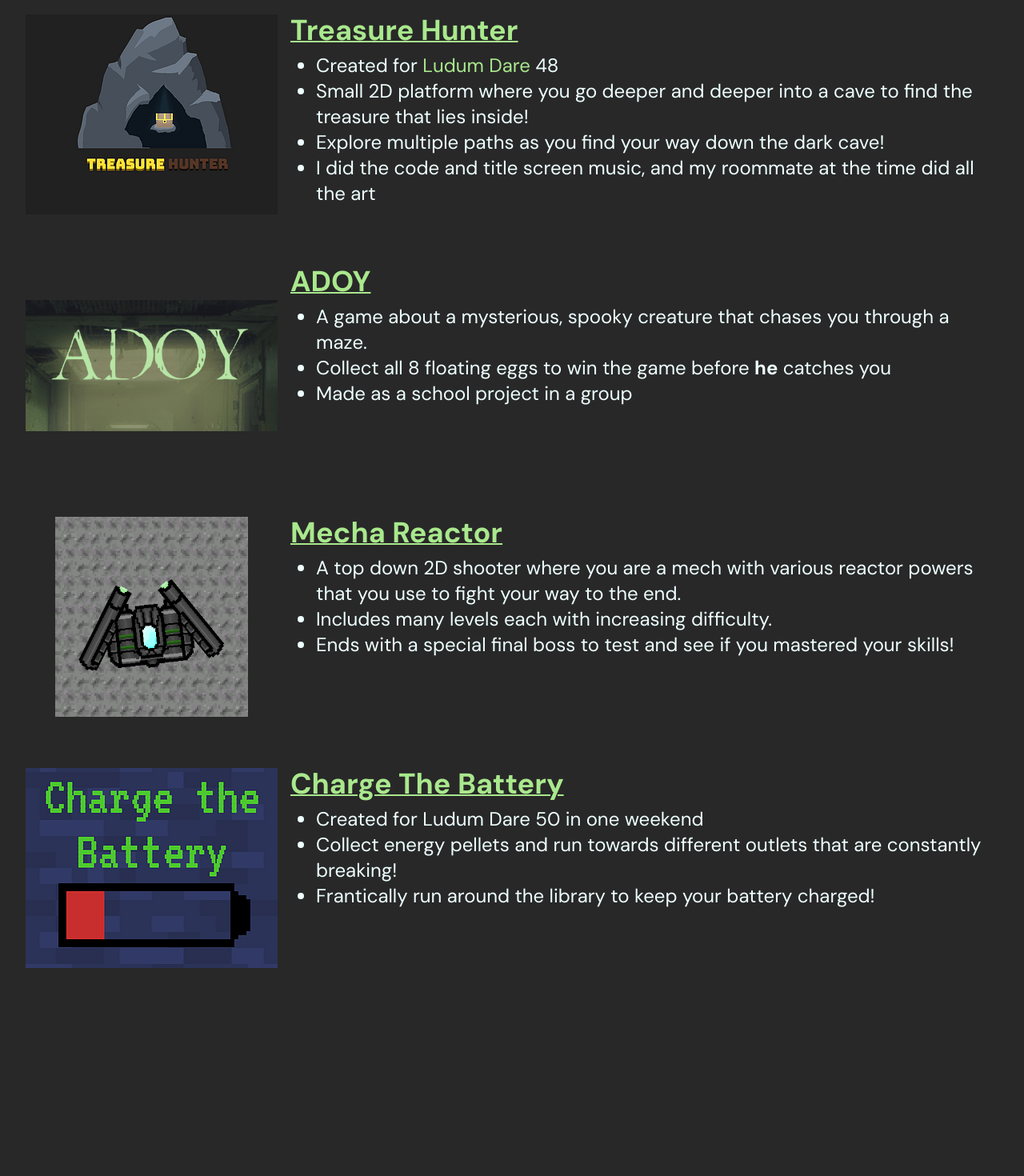
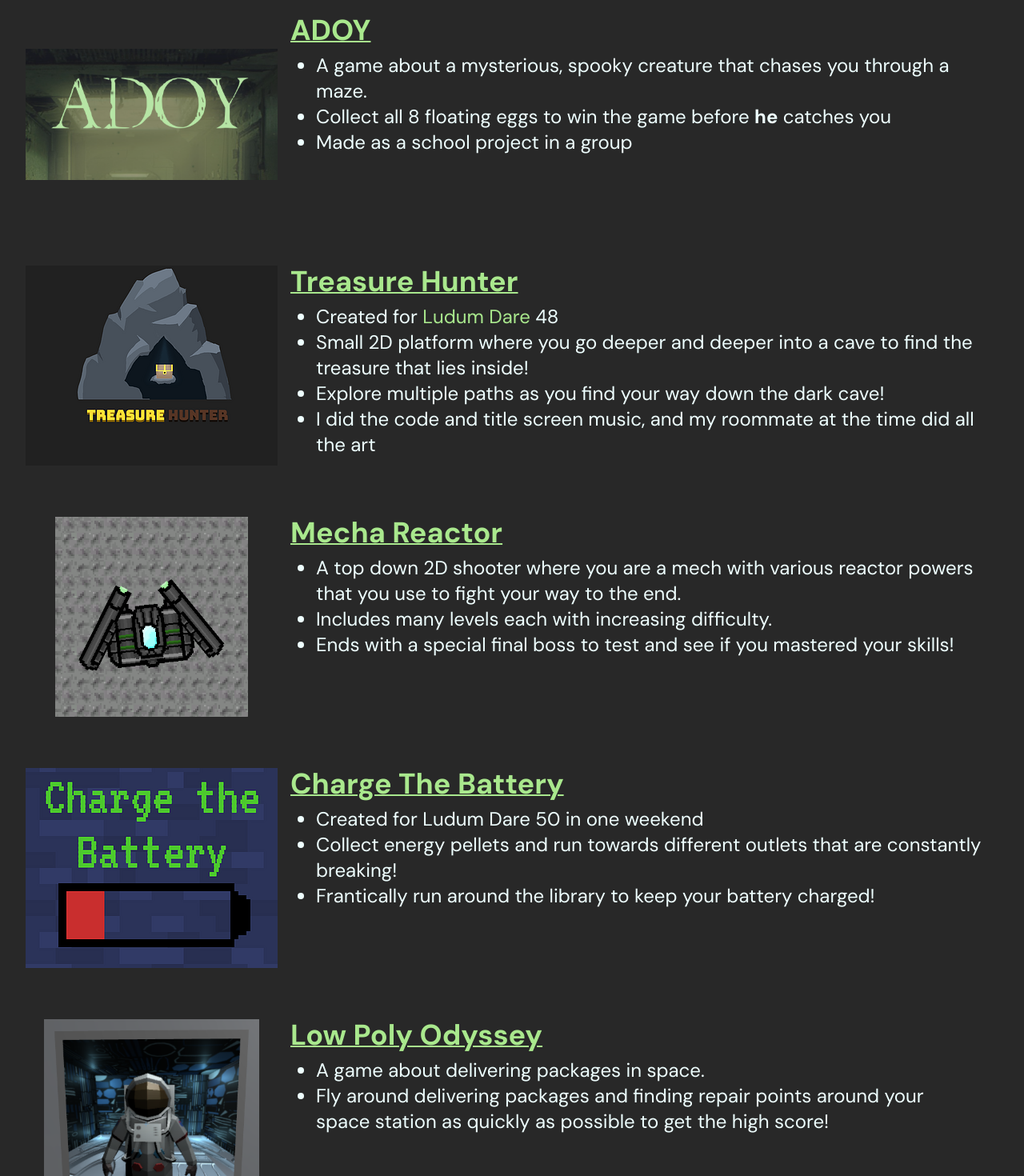
Before and after one commit to sfmalloy/sfmalloy.github.io, a Next.js app: page /Games in a window 1280 px wide. Shown: the part 580-2050 px from the top of the page at 80% size. Before the commit the page ends 1854 px from the top, so only its background shows below. Built offline with nearby package versions, Linux system fonts and the light colour scheme.

Commit message:
Finished games

```diff
--- a/pages/Games.tsx
+++ b/pages/Games.tsx
@@ -21,6 +21,17 @@ export default function Games() {
           </ul>
         </Game>
         <Game
+          title="ADOY"
+          link="https://github.com/mucsci-students/2021sp-475-ADOY"
+          img="/ADOY.png"
+          alt="Cover art containing the word ADOY">
+          <ul className="list-disc pl-8">
+            <li>A game about a mysterious, spooky creature that chases you through a maze.</li>
+            <li>Collect all 8 floating eggs to win the game before <strong>he</strong> catches you</li>
+            <li>Made as a school project in a group</li>
+          </ul>
+        </Game>
+        <Game
           title="Treasure Hunter"
           link="https://woodmancodes.itch.io/treasure-hunters"
           img="/TreasureHunter.png"
@@ -30,17 +41,6 @@ export default function Games() {
             <li>Small 2D platform where you go deeper and deeper into a cave to find the treasure that lies inside!</li>
             <li>Explore multiple paths as you find your way down the dark cave!</li>
             <li>I did the code and title screen music, and my roommate at the time did all the art</li>
-          </ul>
-        </Game>
-        <Game
-          title="ADOY"
-          link="https://github.com/mucsci-students/2021sp-475-ADOY"
-          img="/ADOY.png"
-          alt="Cover art containing the word ADOY">
-          <ul className="list-disc pl-8">
-            <li>A game about a mysterious, spooky creature that chases you through a maze.</li>
-            <li>Collect all 8 floating eggs to win the game before <strong>he</strong> catches you</li>
-            <li>Made as a school project in a group</li>
           </ul>
         </Game>
         <Game
@@ -66,6 +66,16 @@ export default function Games() {
             <li>Frantically run around the library to keep your battery charged!</li>
           </ul>
         </Game>
+        <Game
+          title="Low Poly Odyssey"
+          link="https://woodmancodes.itch.io/charge-the-battery"
+          img="/lowpolyodyssey.png"
+          alt="Low poly space man">
+          <ul className="list-disc pl-8">
+            <li>A game about delivering packages in space.</li>
+            <li>Fly around delivering packages and finding repair points around your space station as quickly as possible to get the high score!</li>
+          </ul>
+        </Game>
       </div>
     </div>
   );
--- a/pages/Navbar.tsx
+++ b/pages/Navbar.tsx
@@ -9,8 +9,8 @@ const Navbar = (props: NavbarProps) => {
       <div className="flex flex-col align-end justify-end">
         <NavbarButton {...props} category={CategoryState.ABOUT}>About Me</NavbarButton>
         <NavbarButton {...props} category={CategoryState.GAMES}>Games</NavbarButton>
-        <NavbarButton {...props} category={CategoryState.WEB}>Web Projects</NavbarButton>
-        <NavbarButton {...props} category={CategoryState.RANDOM}>Random</NavbarButton>
+        {/* <NavbarButton {...props} category={CategoryState.WEB}>Web Projects</NavbarButton> */}
+        {/* <NavbarButton {...props} category={CategoryState.RANDOM}>Random</NavbarButton> */}
         <a className="my-4 mr-8 hover:mr-4 transition-all duration-75 ease-linear" href="https://github.com/sfmalloy"><img className="float-right" src='/GitHub.png' width='64px' height='64px'/></a>
         <a className="my-4 mr-8 hover:mr-4 transition-all duration-75 ease-linear" href="https://woodmancodes.itch.io/"><img className="float-right" src='/itchio.png' width='64px' height='64px'/></a>
       </div>
```
Also changed, not shown: public/lowpolyodyssey.png (added).
